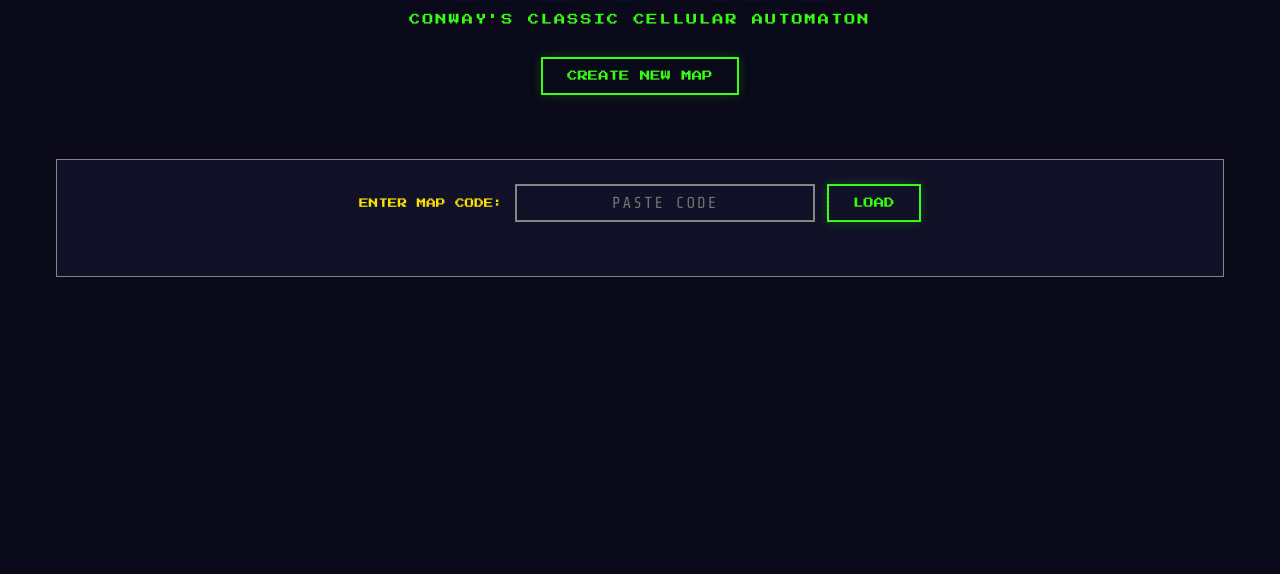
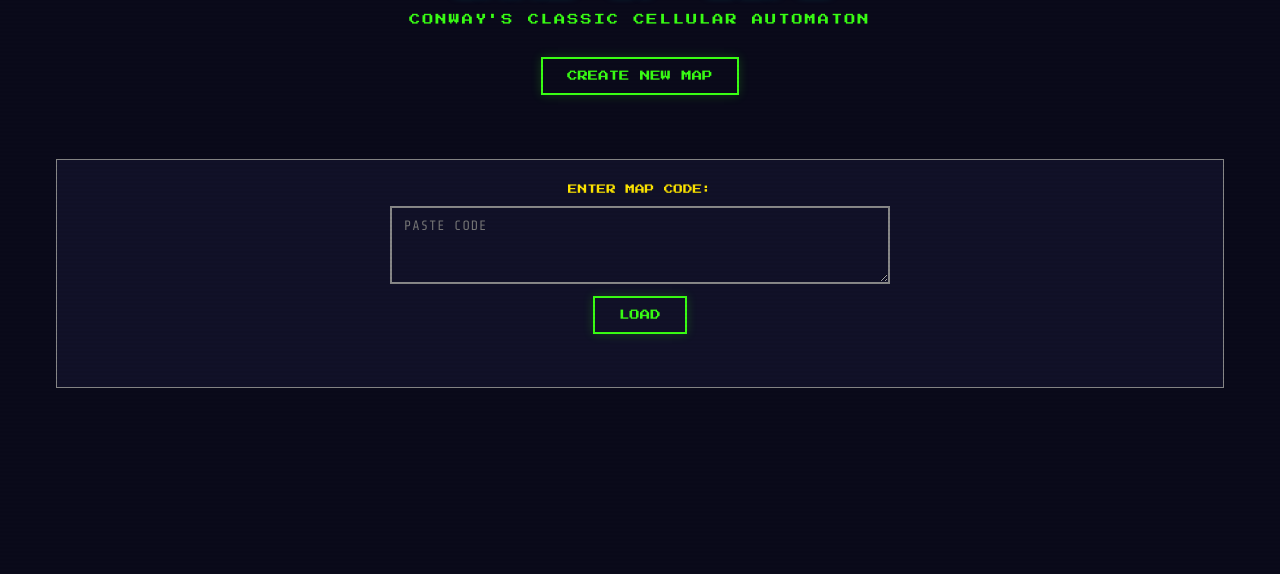
Before and after one commit to dluxem/gameoflife, a web app: page / in a window 1280 px wide. Shown: the part 173-747 px from the top of the page. Run offline with its HTML, style and script files only (its server is not run), Linux system fonts and the light colour scheme; data that the repository does not hold is empty.

Commit message:
Replace code input/display with resizable textareas
Switch all map code fields from single-line <input> elements to
<textarea> with word-break and vertical resize, supporting codes
up to 2000+ characters while staying compact for short codes.

- Home page: code entry is now a textarea
- Editor: save result shows code and URL in textareas
- Player: code and URL are visible in labeled textareas with
  copy buttons, instead of hidden behind copy-only buttons

https://claude.ai/code/session_01RrEfg7yT1F7NshiN2ny54c

```diff
--- a/public/css/site.css
+++ b/public/css/site.css
@@ -196,11 +196,16 @@ main {
     box-shadow: 0 0 10px rgba(0, 229, 255, 0.3);
 }
 .arcade-input.small { width: 80px; }
-.arcade-input.url-output {
+.arcade-input.code-box {
     width: 100%;
-    font-size: 0.75rem;
+    font-size: 0.85rem;
     text-transform: none;
-    margin-top: 0.25rem;
+    resize: vertical;
+    word-break: break-all;
+    line-height: 1.4;
+    min-height: 2.4em;
+    max-height: 12em;
+    overflow-y: auto;
 }
 
 .arcade-range {
@@ -227,10 +232,9 @@ main {
 }
 .share-form {
     display: flex;
+    flex-direction: column;
     align-items: center;
-    justify-content: center;
     gap: 0.75rem;
-    flex-wrap: wrap;
 }
 .share-form label {
     font-family: var(--font-arcade);
@@ -238,9 +242,9 @@ main {
     color: var(--neon-yellow);
 }
 .share-form .arcade-input {
-    width: 300px;
-    text-align: center;
-    letter-spacing: 2px;
+    width: 100%;
+    max-width: 500px;
+    letter-spacing: 1px;
 }
 .code-error {
     font-family: var(--font-arcade);
@@ -321,6 +325,25 @@ main {
     padding: 0.3rem 0.5rem;
     border: 1px solid var(--neon-magenta);
 }
+.play-share {
+    padding: 0.75rem;
+    margin-bottom: 1rem;
+    background: var(--bg-panel);
+    border: 1px solid var(--text-dim);
+}
+.share-row { margin-bottom: 0.75rem; }
+.share-row:last-child { margin-bottom: 0; }
+.share-label-row {
+    display: flex;
+    align-items: center;
+    gap: 0.5rem;
+    margin-bottom: 0.35rem;
+}
+.share-label {
+    font-family: var(--font-arcade);
+    font-size: 0.55rem;
+    color: var(--neon-yellow);
+}
 .play-actions { display: flex; gap: 0.5rem; flex-wrap: wrap; }
 
 /* --- Edit page --- */
@@ -367,7 +390,6 @@ main {
     font-size: 0.6rem;
     padding: 0.75rem;
     margin-bottom: 1rem;
-    text-align: center;
     display: none;
 }
 .save-result.success {
@@ -464,5 +486,5 @@ body::after {
     .hero .title { font-size: 1.2rem; }
     .play-controls { flex-direction: column; align-items: stretch; }
     .speed-control { margin-left: 0; justify-content: center; }
-    .share-form .arcade-input { width: 200px; }
+    .share-form .arcade-input { max-width: 100%; }
 }
--- a/public/index.html
+++ b/public/index.html
@@ -31,8 +31,8 @@
         <div class="share-lookup">
             <form id="codeForm" class="share-form">
                 <label for="shareCode">ENTER MAP CODE:</label>
-                <input type="text" id="shareCode" name="code"
-                       placeholder="PASTE CODE" class="arcade-input" autocomplete="off" />
+                <textarea id="shareCode" name="code" rows="3"
+                         placeholder="PASTE CODE" class="arcade-input code-box" autocomplete="off"></textarea>
                 <button type="submit" class="arcade-btn primary">LOAD</button>
             </form>
             <p id="codeError" class="code-error"></p>
--- a/public/js/play.js
+++ b/public/js/play.js
@@ -30,6 +30,8 @@
 
     document.getElementById('sizeLabel').textContent = data.width + 'x' + data.height;
     document.getElementById('btnEdit').href = 'edit.html#' + encodeURIComponent(hash);
+    document.getElementById('codeBox').value = hash;
+    document.getElementById('urlBox').value = window.location.href;
 
     let running = false;
     let animationId = null;
@@ -98,7 +100,7 @@
     });
 
     document.getElementById('btnCopyCode').addEventListener('click', function () {
-        navigator.clipboard.writeText(hash).then(() => {
+        navigator.clipboard.writeText(document.getElementById('codeBox').value).then(() => {
             const orig = this.textContent;
             this.textContent = 'COPIED!';
             setTimeout(() => { this.textContent = orig; }, 1500);
@@ -106,7 +108,7 @@
     });
 
     document.getElementById('btnCopyUrl').addEventListener('click', function () {
-        navigator.clipboard.writeText(window.location.href).then(() => {
+        navigator.clipboard.writeText(document.getElementById('urlBox').value).then(() => {
             const orig = this.textContent;
             this.textContent = 'COPIED!';
             setTimeout(() => { this.textContent = orig; }, 1500);
```
Also changed, not shown: public/js/editor.js (+8 -5 lines), public/play.html (+17 -2 lines).
